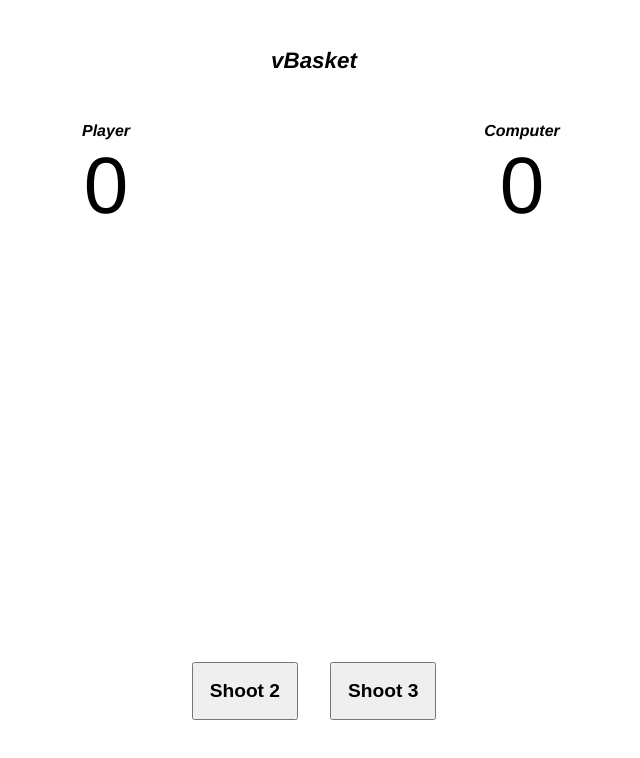
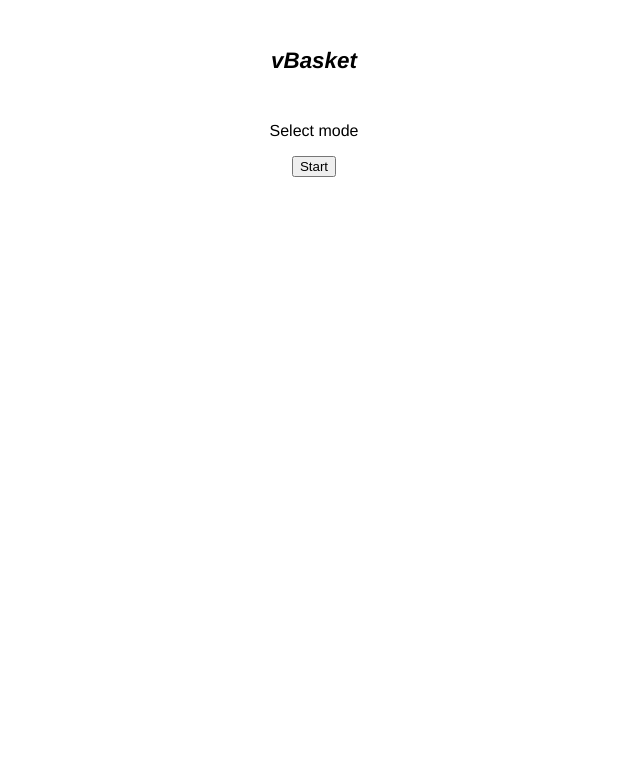
Before and after one commit to fermercadal/vue-basket, a Vue app: page / in a window 1280 px wide. Shown: the top 758 px of the page, without its empty margins (326-966 px from the left). Built offline with nearby package versions, Linux system fonts and the light colour scheme.

Commit message:
Update project structure

```diff
--- a/src/App.vue
+++ b/src/App.vue
@@ -2,32 +2,30 @@
   <div class="vBasket">
     <h1>vBasket</h1>
 
-    <div class="vBasket__score">
-      <div class="vBasket__team" v-for="team in this.teams" :key="team.name">
-        <div class="score__name">
-          {{ team.name }}
-        </div>
-        <div class="score__score">
-          {{ team.score }}
-        </div>
-      </div>
-    </div>
+    <section v-if="!start && !over" class="vBasket__start">
+      <p>Select mode</p>
 
-    <div class="vBasket__logs">
-      <ul>
-        <li v-for="log in logs" :key="log">{{ log }}</li>
-      </ul>
-    </div>
+      <button @click="startGame">Start</button>
+    </section>
 
-    <div class="vBasket__controls">
-      <button @click="handlePlayerShoot(2)" :disabled="!possesion">Shoot 2</button>
-      <button @click="handlePlayerShoot(3)" :disabled="!possesion">Shoot 3</button>
-    </div>
+    <section v-if="start" class="vBasket__game">
+      <GameScore :teams="teams" />
+      <GameLogs :logs="logs" />
+      <GameControls @player-shoot="handlePlayerShoot" />
+    </section>
+
+    <section v-if="over" class="vBasket__over">
+      <p>game over screen</p>
+    </section>
   </div>
 </template>
 
 <script>
-function getRandom() {
+import GameScore from './Components/GameScore.vue';
+import GameLogs from './Components/GameLogs.vue';
+import GameControls from './Components/GameControls.vue';
+
+const getRandom = () => {
   return Math.floor(0 + (100 - 0) * Math.random());
 }
 
@@ -35,21 +33,33 @@ export default {
   name: "App",
   data() {
     return {
+      mode: 'time',
+      start: false,
+      over: false,
       teams: {
         A: {
-          name: "Player",
+          name: 'Player',
           score: 0,
         },
         B: {
-          name: "Computer",
+          name: 'Computer',
           score: 0,
         },
       },
+
+      possesion: true,
       logs: [],
-      possesion: true
     };
   },
+  components: {
+    GameScore,
+    GameLogs,
+    GameControls,
+  },
   methods: {
+    startGame() {
+      this.start = true;
+    },
     handleAttempt(points) {
       const difficulty = points === 3 ? 30 : 50;
       return getRandom() < difficulty ? true : false;
@@ -58,9 +68,9 @@ export default {
       const result = this.handleAttempt(points)
       if(result) {
         this.teams[team].score += points;
-        this.handleLog(team, points, "in");
+        this.handleLog(team, points, 'in');
       } else {
-        this.handleLog(team, points, "out");
+        this.handleLog(team, points, 'out');
       }
       this.possesion = false;
     },
@@ -76,8 +86,8 @@ export default {
         this.possesion = true;
       }, 800);
     },
-    handlePlayerShoot(points) {
-      this.handleScore('A', points);
+    handlePlayerShoot(score) {
+      this.handleScore('A', score);
       this.handleComputerShoot();
     },
   },
--- /dev/null
+++ b/src/Components/GameControls.vue
@@ -0,0 +1,21 @@
+<template>
+  <div class="vBasket__controls">
+      <button @click="playerShoot(2)">Shoot 2</button>
+      <button @click="playerShoot(3)">Shoot 3</button>
+    </div>
+</template>
+
+<script>
+export default {
+  name: 'GameControls',
+  methods: {
+    playerShoot(score) {
+      this.$emit('player-shoot', score)
+    }
+  }
+}
+</script>
+
+<style>
+
+</style>
--- /dev/null
+++ b/src/Components/GameLogs.vue
@@ -0,0 +1,23 @@
+<template>
+  <div class="vBasket__logs">
+      <ul>
+        <li v-for="log in logs" :key="log">{{ log }}</li>
+      </ul>
+    </div>
+</template>
+
+<script>
+export default {
+  name: 'GameLogs',
+  props: {
+    logs: {
+      type: Array,
+      required: true,
+    }
+  },
+}
+</script>
+
+<style>
+
+</style>
--- /dev/null
+++ b/src/Components/GameScore.vue
@@ -0,0 +1,28 @@
+<template>
+  <div class="vBasket__score">
+      <div class="vBasket__team" v-for="team in teams" :key="team.name">
+        <div class="score__name">
+          {{ team.name }}
+        </div>
+        <div class="score__score">
+          {{ team.score }}
+        </div>
+      </div>
+    </div>
+</template>
+
+<script>
+export default {
+  name: 'GameScore',
+  props: {
+    teams: {
+      type: Object,
+      required: true,
+    }
+  },
+}
+</script>
+
+<style>
+
+</style>
```
Also changed, not shown: 1 other file (tests, documents, lock files or other folders).
